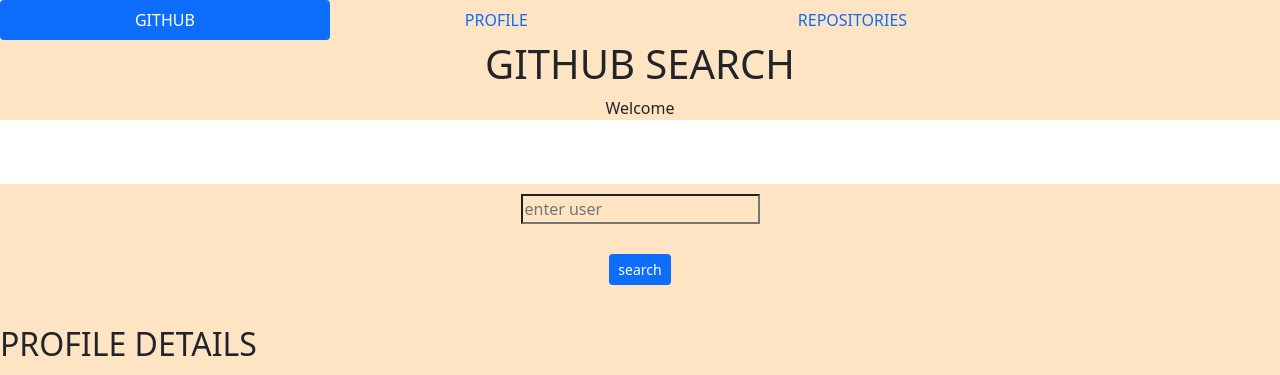
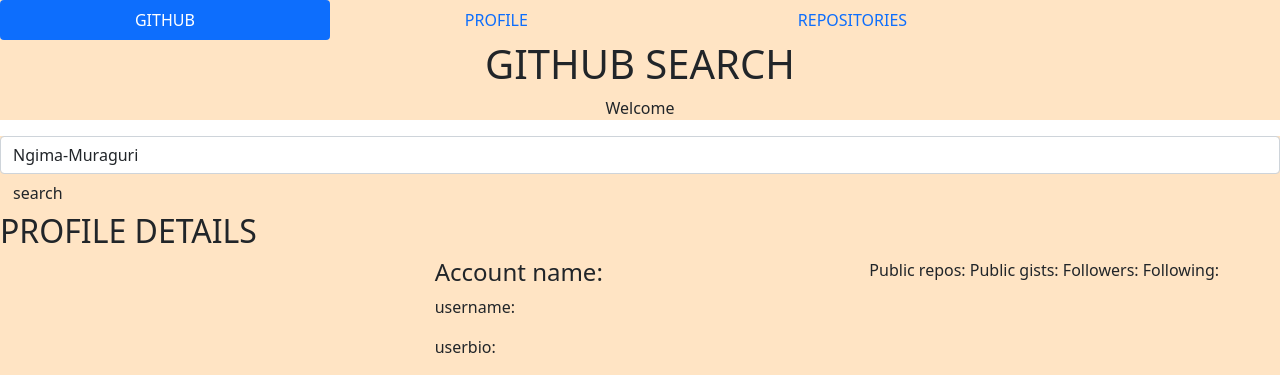
Before and after one commit to Ngima-Muraguri/Githubsearch-app, an Angular app: page / in a window 1280 px wide. Shown: the top 375 px of the page. Built offline with nearby package versions, Linux system fonts and the light colour scheme; no server answers.

Commit message:
pt;fixed search box

```diff
--- a/src/app/app.module.ts
+++ b/src/app/app.module.ts
@@ -2,7 +2,7 @@
 import { BrowserModule } from '@angular/platform-browser';
 import { FormsModule } from '@angular/forms';
 import { HttpClientModule } from '@angular/common/http';
-
+import { UserService } from './user.service';
 import { AppRoutingModule } from './app-routing.module';
 import { AppComponent } from './app.component';
 import { ProfileAppComponent } from './profile-app/profile-app.component';
@@ -22,7 +22,7 @@
     FormsModule,
     HttpClientModule
   ],
-  providers: [],
+  providers: [UserService],
   bootstrap: [AppComponent]
 })
 export class AppModule { }
--- a/src/app/profile-app/profile-app.component.html
+++ b/src/app/profile-app/profile-app.component.html
@@ -16,18 +16,7 @@
     <h1>GITHUB SEARCH</h1>
     <p> Welcome </p>
   </div>
-  <div class="git">
-   <form >
-<div class="put">
-    <input [(ngModel)]="gitHubUser" name="user" value="" type="text" class="search" placeholder="enter user">
-    <!-- (submit)="searchUser" -->
-</div>
-<div class="mit" >
-    <button class="btn btn-primary btn-sm" (Click)="findProfile()">search</button>
 
-</div>
-   </form>
-  </div>
 
 
 <app-profile-info></app-profile-info>
--- a/src/app/profile-app/profile-app.component.ts
+++ b/src/app/profile-app/profile-app.component.ts
@@ -1,6 +1,7 @@
 import { Component, OnInit, Input, Output, EventEmitter } from '@angular/core';
 import { UserService } from '../user.service';
-
+import { NgForm } from '@angular/forms';
+import { ProfileInfo } from '../profile-info';
 
 @Component({
   selector: 'app-profile-app',
@@ -15,20 +16,12 @@
 
 
   constructor(private userService: UserService) {
-    this.userService.getProfileInfo().subscribe(user=>{
-      this.user=user
-    })
+
     this.userService.getProfileRepos().subscribe(repo=>{
       this.repo=repo
     })
   }
-  findProfile(){
-    this.userService.updateProfile(this.gitHubUser)
-    this.userService.getProfileInfo().subscribe((user=>{
-      console.log(user)
-      this.user=user
-    }))
-  }
+
 
   ngOnInit(): void{
   }
--- a/src/app/profile-data/profile-data.component.ts
+++ b/src/app/profile-data/profile-data.component.ts
@@ -7,7 +7,7 @@
   styleUrls: ['./profile-data.component.css']
 })
 export class ProfileDataComponent implements OnInit {
-  repos:any[] | undefined;
+  public repos:any=[] ;
   repository:{
     name: string;
     full_name: string;
@@ -19,9 +19,9 @@
   } | undefined
 
   constructor(private userService:UserService) {
-    this.userService.getProfileRepos().subscribe((repos)=>{
+    this.userService.getProfileRepos().subscribe((repos:any)=>{
       this.repos=repos;
-    })
+    });
   }
 
   ngOnInit(): void {
--- a/src/app/profile-info/profile-info.component.html
+++ b/src/app/profile-info/profile-info.component.html
@@ -11,6 +11,11 @@
           </div>
     </div>
 </div> -->
+<div>
+  <input type="text" class="form-control" [(ngModel)]="username" name="username" >
+  <button class="btn btn-primary-md"  (click)="findProfile()" >search</button>
+
+</div>
 <div class="people">
   <h2 class="details">PROFILE DETAILS</h2>
   <div class="row">
--- a/src/app/profile-info/profile-info.component.ts
+++ b/src/app/profile-info/profile-info.component.ts
@@ -7,26 +7,23 @@
   styleUrls: ['./profile-info.component.css']
 })
 export class ProfileInfoComponent implements OnInit {
- user:any=[]
- repo:any=[]
- gitHubUser!:string
+ public user:any=[]
+ public repo:any=[]
+ public username:string ='Ngima-Muraguri';
 
   constructor(private UserService:UserService) {
-    this.UserService.getProfileInfo().subscribe(user=>{
-      this.user=user
-    })
-    this.UserService.getProfileRepos().subscribe(repo=>{
-      this.repo=repo
 
-    })
+
+
 
   }
   findProfile(){
-    this.UserService.updateProfile(this.gitHubUser)
-    this.UserService.getProfileInfo().subscribe((user=>{
-      console.log(user)
-      this.user=user
-    }))
+    this.UserService.updateProfile(this.username);
+    console.log(this.username)
+    this.UserService.getUser().subscribe((users:any)=>{
+      console.log(users)
+      this.user=users
+    })
     // this.UserService.getProfileRepos().subscribe(repo=>{
     //   this.repo=repo
   }
--- a/src/app/user.service.ts
+++ b/src/app/user.service.ts
@@ -1,36 +1,40 @@
 import { Injectable } from '@angular/core';
 import {HttpClient} from '@angular/common/http'
 import { map } from 'rxjs/operators';
-import { Observable } from 'rxjs';
-import { ProfileInfo } from './profile-info';
-
+// import { Observable } from 'rxjs';
+// import { ProfileInfo } from './profile-info';
+// import { FormsModule } from '@angular/forms';
 
 @Injectable({
   providedIn: 'root'
 })
 export class UserService {
-   gitHubUser!:string;
-   repo:any
-   user!:ProfileInfo
+   private username:string;
+   private repo:any
+  //  private user!:ProfileInfo
 
-  private clientSecret:'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' | undefined;
+  // private clientSecret:'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' ;
 
   constructor(private httpClient:HttpClient) {
-    this.gitHubUser='Ngima-Muraguri';
+    this.username='Ngima-Muraguri';
+    console.log('service is ready')
   }
-  getProfileInfo(){
-    return this.httpClient.get("https://api.github.com/users/"+this.gitHubUser)
-    .pipe(map((response:any)=>response));
-    // console.log(profile)
+  getUser(){
+    return this.httpClient.get("https://api.github.com/users/"+this.username)
+    .pipe(map(response=>{
+      return response;}));
+
+    // console.log(this.httpClient.get("https://api.github.com/users/"+this.gitHubUser))
     // return profile
   }
 
-  getProfileRepos():Observable<any>{
-    return this.httpClient.get("https://api.github.com/users/" + this.gitHubUser +"/repos")
-    .pipe(map((response:any)=>response));
+  getProfileRepos(){
+    return this.httpClient.get("https://api.github.com/users/" + this.username +"/repos")
+    .pipe(map(response=>{
+      return response;}));
     // return profile;
   }
-  updateProfile(gitHubUser:string){
-    this.gitHubUser=gitHubUser
+  updateProfile(username:string){
+    this.username=username;
   }
 }
--- a/src/environments/environment.ts
+++ b/src/environments/environment.ts
@@ -8,6 +8,7 @@
   apiUrl:"https://api.github.com/users/"
 };
 
+
 /*
  * For easier debugging in development mode, you can import the following file
  * to ignore zone related error stack frames such as `zone.run`, `zoneDelegate.invokeTask`.
```
